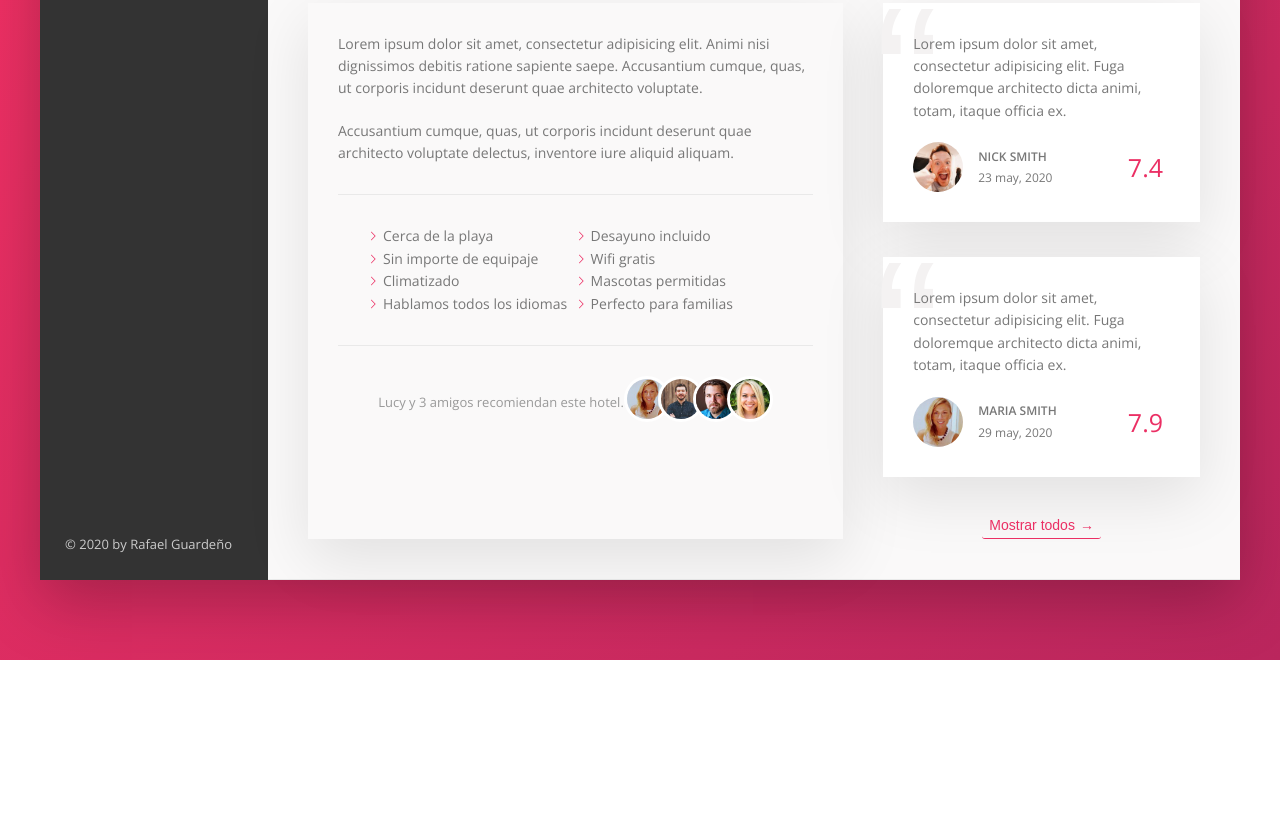
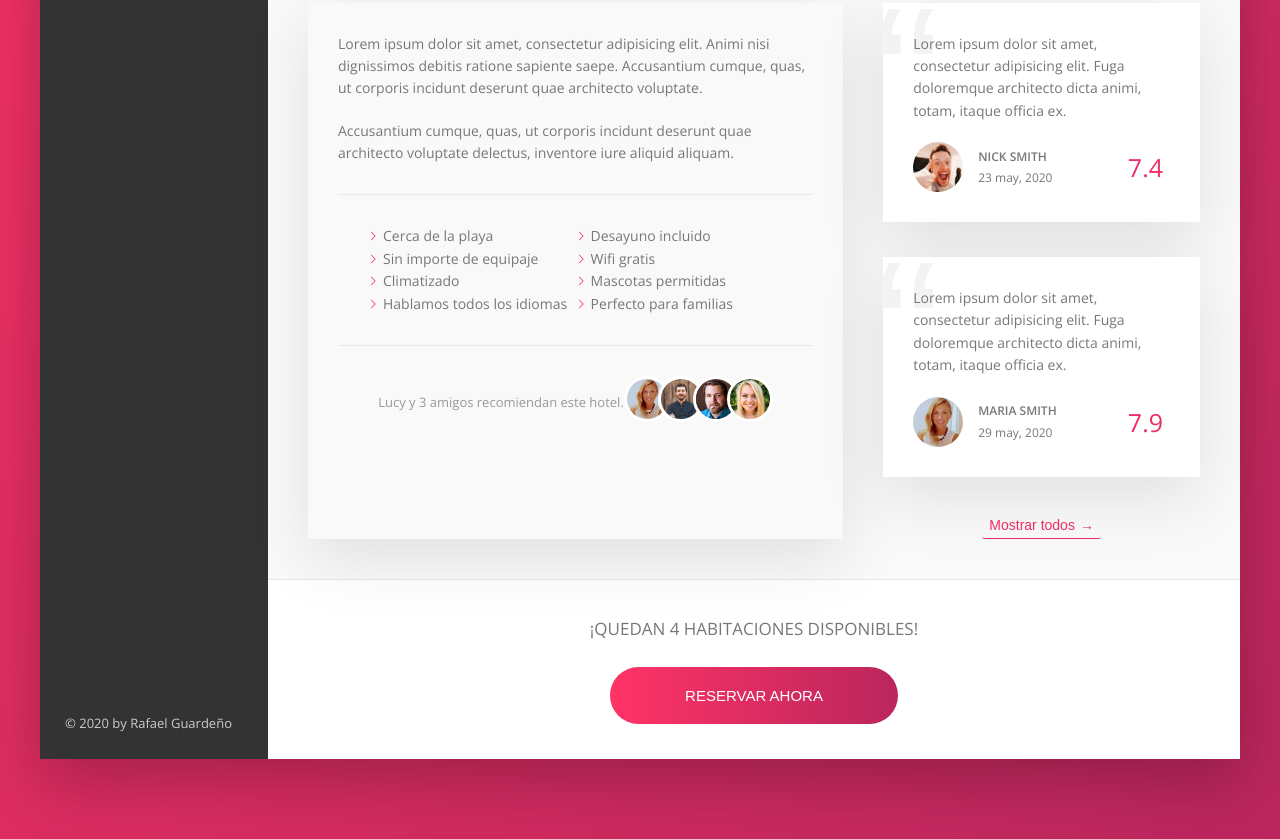
Before and after one commit to rafagm/maquetacion-flexbox, a website: page index.html in a window 1280 px wide. Shown: the part 634-1473 px from the top of the page. Before the commit the page ends 1294 px from the top, so only its background shows below. Drawn offline with nearby package versions, Linux system fonts and the light colour scheme.

Commit message:
ADD: cta footer

```diff
--- a/index.html
+++ b/index.html
@@ -208,9 +208,17 @@
                                 </figcaption>
                             </figure>
 
-
                         <button class="btn-inline">Mostrar todos<span>&rarr;</span></button>
                         </figure>
+                    </div>
+                    <div class="cta">
+                        <h2 class="cta__book-now">
+                           ¡Quedan 4 habitaciones disponibles!
+                        </h2>
+                        <button class="btn">
+                            <span class="btn__text-visible">Reservar ahora</span>
+                            <span class="btn__text-invisible">Quedan 4 habitaciones </span>
+                        </button>
                     </div>
                 </main>
             </div>
--- /dev/null
+++ b/sass/components/_cta.scss
@@ -0,0 +1,65 @@
+.cta {
+    text-align: center;
+    padding: 3.5rem;
+
+    &__book-now {
+        font-size: 1.7rem;
+        font-weight: 300;
+        text-transform: uppercase;
+        margin-bottom: 2.5rem;
+    }
+
+    .btn {
+        border-radius: 500px;
+        border: none;
+        font-size: 1.5rem;
+        font-weight: 300;
+        text-transform: uppercase;
+        background-image: linear-gradient(to right, var(--color-primary-light), var(--color-primary-dark));
+        color: white;
+        position: relative;
+        overflow: hidden;
+        text-align: center;
+
+        & > * {
+            display: inline-block;
+            transition: all .2s;
+            width: 100%;
+            height: 100%;
+        }
+
+        &__text-visible {
+            padding: 2rem 7.5rem;
+        }
+
+        &__text-invisible {
+            position: absolute;
+            top: -100%;
+            left: 0;
+            padding: 2rem 0rem;
+
+        }
+
+        &:hover {
+            background-image: linear-gradient(to left, var(--color-primary-light), var(--color-primary-dark));
+
+            & .btn__text-visible {
+                transform: translateY(100%);
+
+            }
+
+            & .btn__text-invisible {
+                top: 0;
+
+            }
+        }
+
+        &:focus {
+            outline: none;
+            animation: pulse 1s infinite;
+
+        }
+    }
+
+
+}
--- a/sass/components/_hotel-view.scss
+++ b/sass/components/_hotel-view.scss
@@ -281,6 +281,7 @@
             transition: transform .2s,
                         height .2s cubic-bezier(.69,.12,.95,.93) .2s,
                         background-color .1s;
+            transform-origin: center center;
         }
     }
 
@@ -303,7 +304,6 @@
         transform: scaleX(0);
         width: 100%;
         z-index: -1;
-        transform-origin: bottom;
         transition: transform .2s .2s,
                     height .2s cubic-bezier(.69,.12,.95,.93) ,
                     background-color .1s;
--- a/sass/main.scss
+++ b/sass/main.scss
@@ -11,3 +11,4 @@
 @import "components/header";
 @import "components/hotel-view";
 @import "components/sidebar";
+@import "components/cta";
```
Also changed, not shown: css/style.css.
